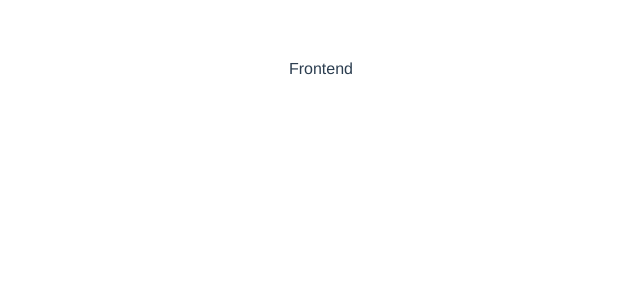
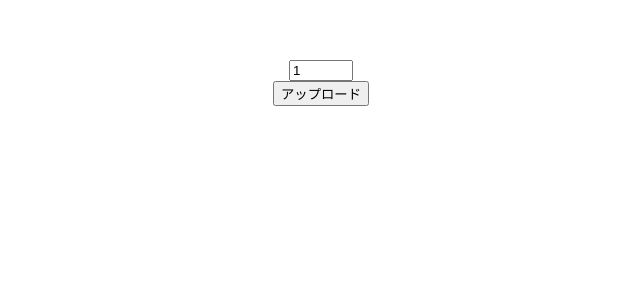
Before and after one commit to YoshitoYanagihara/S3SignedUrlTest, a Vue app in the folder frontend/: page / in a window 1280 px wide. Shown: the top 300 px of the page, without its empty margins (319-959 px from the left). Built offline with nearby package versions, Linux system fonts and the light colour scheme.

Commit message:
アップロードフォーム

```diff
--- a/frontend/src/App.vue
+++ b/frontend/src/App.vue
@@ -1,14 +1,16 @@
 <template>
   <div id="app">
-    Frontend
+    <UploadForm />
   </div>
 </template>
 
 <script>
+import UploadForm from './components/UploadForm'
 
 export default {
   name: 'App',
   components: {
+    UploadForm,
   }
 }
 </script>
--- /dev/null
+++ b/frontend/src/components/UploadForm.vue
@@ -0,0 +1,45 @@
+<template>
+    <div class="upload-form">
+        <div>
+            <form @submit="onSubmit">
+                <input type="number" v-model="fileNum" min="1" max="100" /><br />
+                <input type="submit" value="アップロード" />
+            </form>
+        </div>
+    </div>
+</template>
+
+<script>
+import axios from 'axios'
+
+export default {
+    name: 'UploadForm',
+    data: function () {
+        return {
+            // ファイル数
+            fileNum: 1,
+        }
+    },
+    methods: {
+        /**
+         * 送信
+         */
+        async onSubmit(e) {
+            e.preventDefault()
+
+            try {
+                const data = {
+                    fileNum: this.fileNum,
+                }
+                const response = await axios.post('http://localhost:3000/api/file/upload', data)
+                console.log(response)
+            } catch (error) {
+                console.error(error)
+            }
+        }
+    },
+}
+</script>
+
+<style scoped>
+</style>
```
